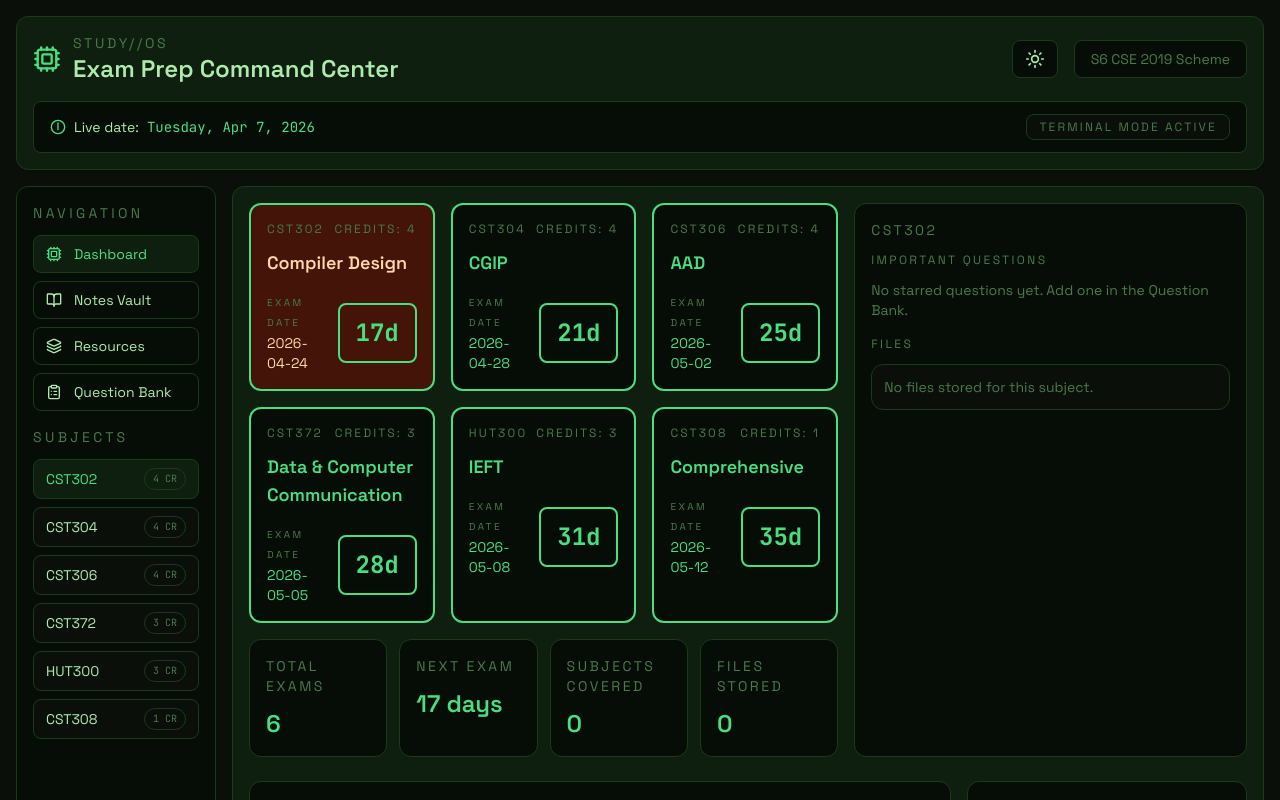
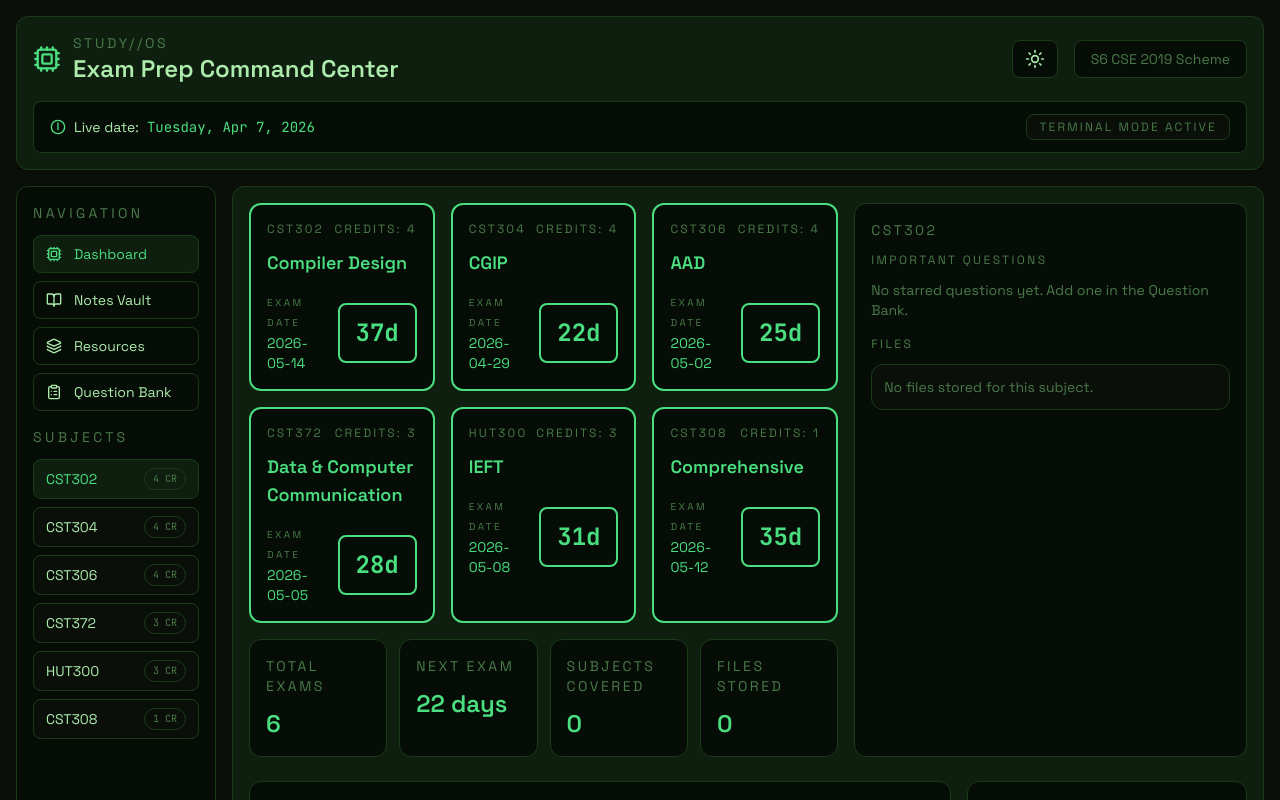
Before and after one commit to teejan7/studyos-app, a React (Vite) app: page / in a window 1280 px wide. Shown: the top 800 px of the page. Built offline with nearby package versions, Linux system fonts and the light colour scheme.

Commit message:
Update exam schedule dates

```diff
--- a/src/data/exams.ts
+++ b/src/data/exams.ts
@@ -1,8 +1,8 @@
 import type { Exam } from '../types';
 
 export const EXAMS: Exam[] = [
-  { code: 'CST302', name: 'Compiler Design', date: '2026-04-24', credit: 4 },
-  { code: 'CST304', name: 'CGIP', date: '2026-04-28', credit: 4 },
+  { code: 'CST302', name: 'Compiler Design', date: '2026-05-14', credit: 4 },
+  { code: 'CST304', name: 'CGIP', date: '2026-04-29', credit: 4 },
   { code: 'CST306', name: 'AAD', date: '2026-05-02', credit: 4 },
   { code: 'CST372', name: 'Data & Computer Communication', date: '2026-05-05', credit: 3 },
   { code: 'HUT300', name: 'IEFT', date: '2026-05-08', credit: 3 },
```
